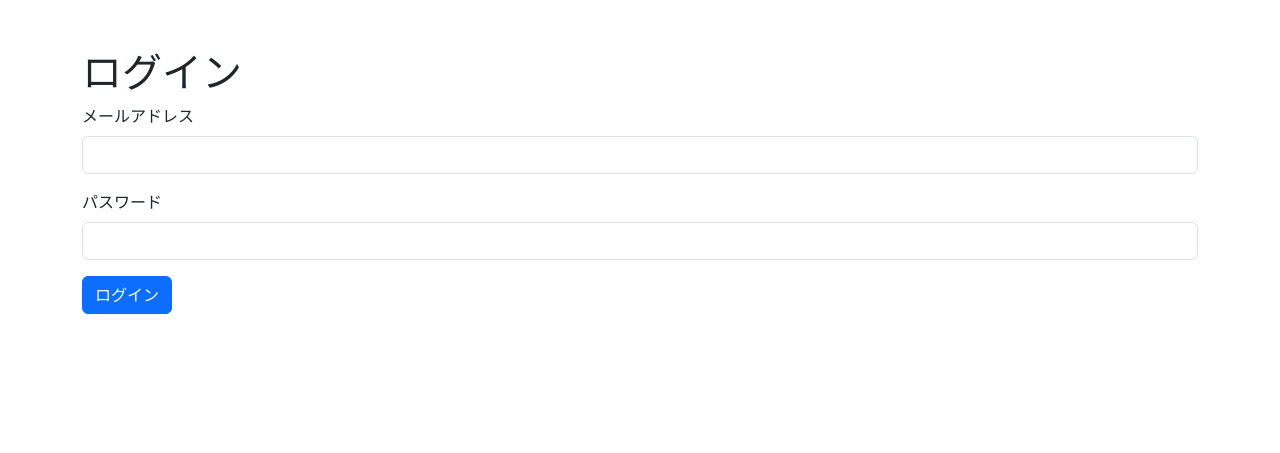
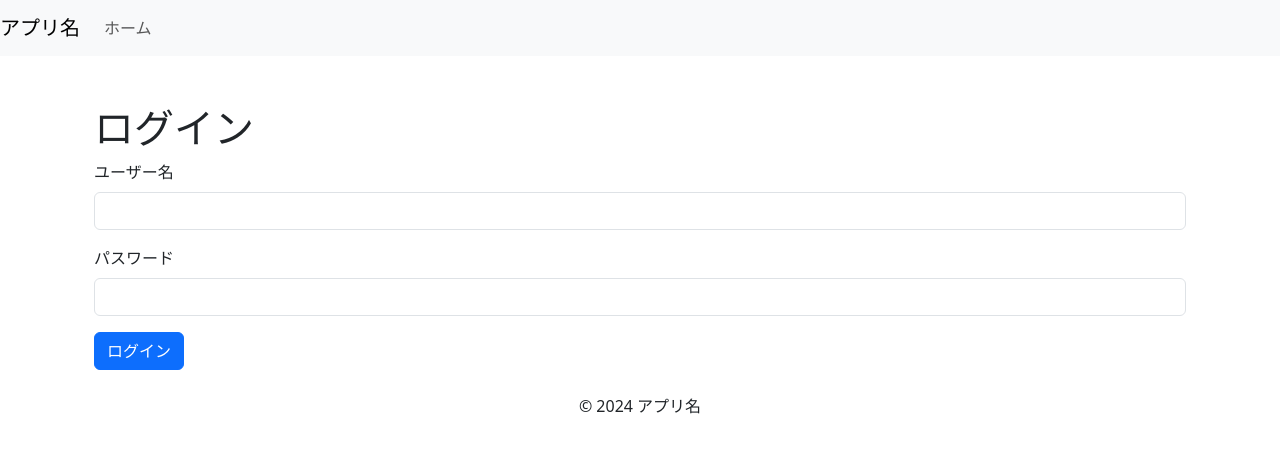
Before and after one commit to desertsowl/dsheet012, a Node server app: page / in a window 1280 px wide. Shown: the top 453 px of the page. Run offline with Node 20, Linux system fonts and the light colour scheme; some libraries are stand-ins or nearby versions.

Commit message:
資格別ログインOK

```diff
--- a/app.js
+++ b/app.js
@@ -1,11 +1,20 @@
 const express = require('express');
 const path = require('path');
 const session = require('express-session');
+const mongoose = require('mongoose');
+const bcrypt = require('bcrypt');
 const expressLayouts = require('express-ejs-layouts');
+const User = require('./models/User');
+
 const app = express();
 const PORT = 5000;
 
-// 使用するミドルウェア
+// MongoDBに接続
+mongoose.connect('mongodb://localhost/staff')
+    .then(() => console.log('MongoDB connected'))
+    .catch(err => console.log('MongoDB connection error:', err));
+
+// ミドルウェア設定
 app.use(express.urlencoded({ extended: true }));
 app.use(express.static(path.join(__dirname, 'public')));
 app.use(session({
@@ -16,16 +25,69 @@ app.use(session({
 
 // express-ejs-layouts の設定
 app.use(expressLayouts);
-app.set('layout', 'layouts/main'); // デフォルトのレイアウトファイル
+app.set('layout', 'layouts/base'); // レイアウトを指定
 app.set('view engine', 'ejs');
 app.set('views', path.join(__dirname, 'views'));
 
 // ルート設定
 app.get('/', (req, res) => {
-    res.render('login', { title: 'Login' });
+    res.render('login', { title: 'ログイン' });
 });
 
-// サーバーの起動
+app.get('/dashboard', (req, res) => {
+    res.render('dashboard', { title: 'ダッシュボード' });
+});
+
+app.get('/admin', (req, res) => {
+    res.render('admin', { title: '管理者ページ' });
+});
+
+app.get('/manager', (req, res) => {
+    res.render('manager', { title: '監督者ページ' });
+});
+
+app.get('/worker', (req, res) => {
+    res.render('worker', { title: '作業者ページ' });
+});
+
+// POST /login のルート
+app.post('/login', async (req, res) => {
+    const { username, password } = req.body;
+    console.log('Received username:', username); // デバッグ用ログ
+
+    try {
+        const user = await User.findOne({ username: { $regex: new RegExp(`^${username}$`, 'i') } });
+        if (!user) {
+            console.log('User not found'); // デバッグ用ログ
+            return res.status(400).send('ユーザーが見つかりません');
+        }
+
+        const isMatch = await bcrypt.compare(password, user.password);
+        if (!isMatch) {
+            return res.status(400).send('パスワードが間違っています');
+        }
+
+        // ログイン成功
+        req.session.userId = user._id;
+
+        // 資格に基づいてリダイレクト
+        if (user.group === 8) {
+            res.redirect('/admin');
+        } else if (user.group === 4) {
+            res.redirect('/manager');
+        } else if (user.group === 2) {
+            res.redirect('/worker');
+        } else {
+            res.status(403).send('権限がありません');
+        }
+
+    } catch (err) {
+        console.error(err);
+        res.status(500).send('サーバーエラー');
+    }
+});
+
+// サーバー起動
 app.listen(PORT, () => {
     console.log(`Server is running on http://localhost:${PORT}`);
 });
--- /dev/null
+++ b/views/admin.ejs
@@ -0,0 +1,4 @@
+<div class="container">
+    <h1 class="mt-5">管理者ページ</h1>
+    <p>ここは管理者のみアクセスできるページです。</p>
+</div>
--- /dev/null
+++ b/views/dashboard.ejs
@@ -0,0 +1,6 @@
+<%- include('layouts/base') %>
+
+<div class="container">
+    <h1 class="mt-5">ダッシュボード</h1>
+    <p>ここにダッシュボードの内容が表示されます。</p>
+</div>
--- /dev/null
+++ b/views/layouts/base.ejs
@@ -0,0 +1,13 @@
+<!DOCTYPE html>
+<html lang="ja">
+<head>
+    <%- include('../layouts/head') %> <!-- パスを修正 -->
+</head>
+<body>
+    <%- include('../layouts/header') %> <!-- パスを修正 -->
+    <div class="container">
+        <%- body %> <!-- 各ビューの内容がここに挿入されます -->
+    </div>
+    <%- include('../layouts/footer') %> <!-- パスを修正 -->
+</body>
+</html>
--- /dev/null
+++ b/views/layouts/footer.ejs
@@ -0,0 +1,3 @@
+<footer class="text-center mt-4">
+    <p>&copy; 2024 アプリ名</p>
+</footer>
--- /dev/null
+++ b/views/layouts/head.ejs
@@ -0,0 +1,4 @@
+<meta charset="UTF-8">
+<meta name="viewport" content="width=device-width, initial-scale=1.0">
+<title><%= title %></title>
+<link rel="stylesheet" href="/css/style.css">
--- /dev/null
+++ b/views/layouts/header.ejs
@@ -0,0 +1,15 @@
+<header>
+    <nav class="navbar navbar-expand-lg navbar-light bg-light">
+        <a class="navbar-brand" href="#">アプリ名</a>
+        <button class="navbar-toggler" type="button" data-toggle="collapse" data-target="#navbarNav" aria-controls="navbarNav" aria-expanded="false" aria-label="Toggle navigation">
+            <span class="navbar-toggler-icon"></span>
+        </button>
+        <div class="collapse navbar-collapse" id="navbarNav">
+            <ul class="navbar-nav">
+                <li class="nav-item">
+                    <a class="nav-link" href="/">ホーム</a>
+                </li>
+            </ul>
+        </div>
+    </nav>
+</header>
--- a/views/login.ejs
+++ b/views/login.ejs
@@ -2,8 +2,8 @@
     <h1 class="mt-5">ログイン</h1>
     <form method="POST" action="/login">
         <div class="mb-3">
-            <label for="email" class="form-label">メールアドレス</label>
-            <input type="email" class="form-control" id="email" name="email" required>
+            <label for="username" class="form-label">ユーザー名</label>
+            <input type="text" class="form-control" id="username" name="username" required>
         </div>
         <div class="mb-3">
             <label for="password" class="form-label">パスワード</label>
--- /dev/null
+++ b/views/manager.ejs
@@ -0,0 +1,4 @@
+<div class="container">
+    <h1 class="mt-5">監督者ページ</h1>
+    <p>ここは監督者のみアクセスできるページです。</p>
+</div>
--- /dev/null
+++ b/views/worker.ejs
@@ -0,0 +1,4 @@
+<div class="container">
+    <h1 class="mt-5">作業者ページ</h1>
+    <p>ここは作業者のみアクセスできるページです。</p>
+</div>
```
Also changed, not shown: models/User.js (added, +26 -0 lines), package.json (+7 -2 lines), 1 other file.
